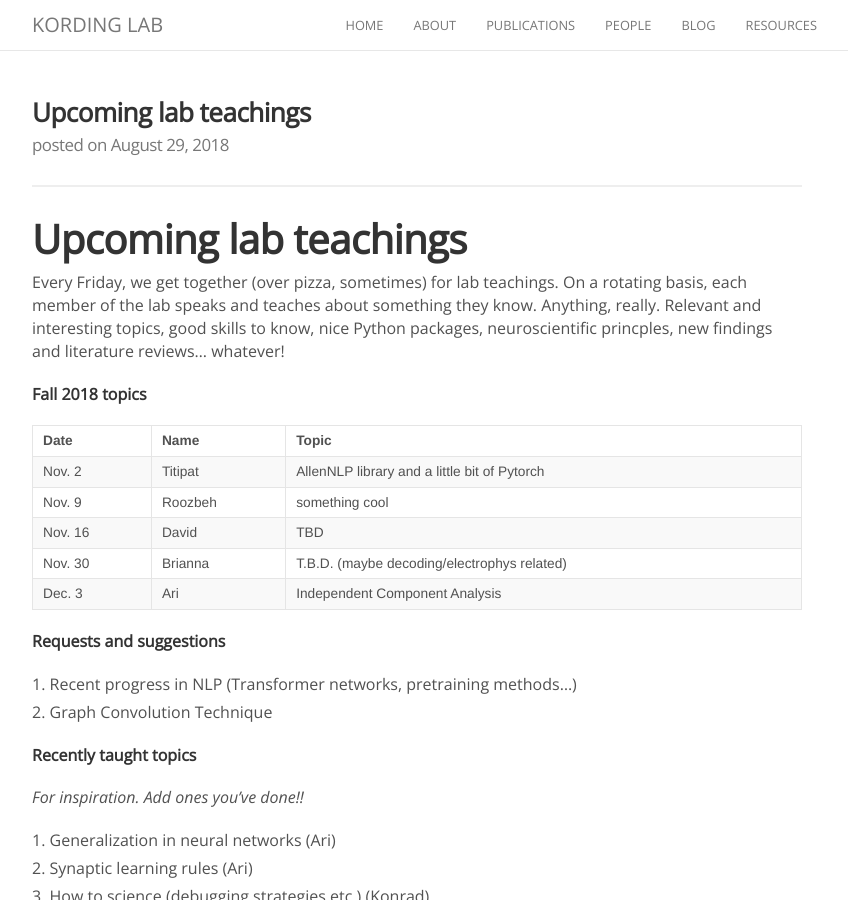
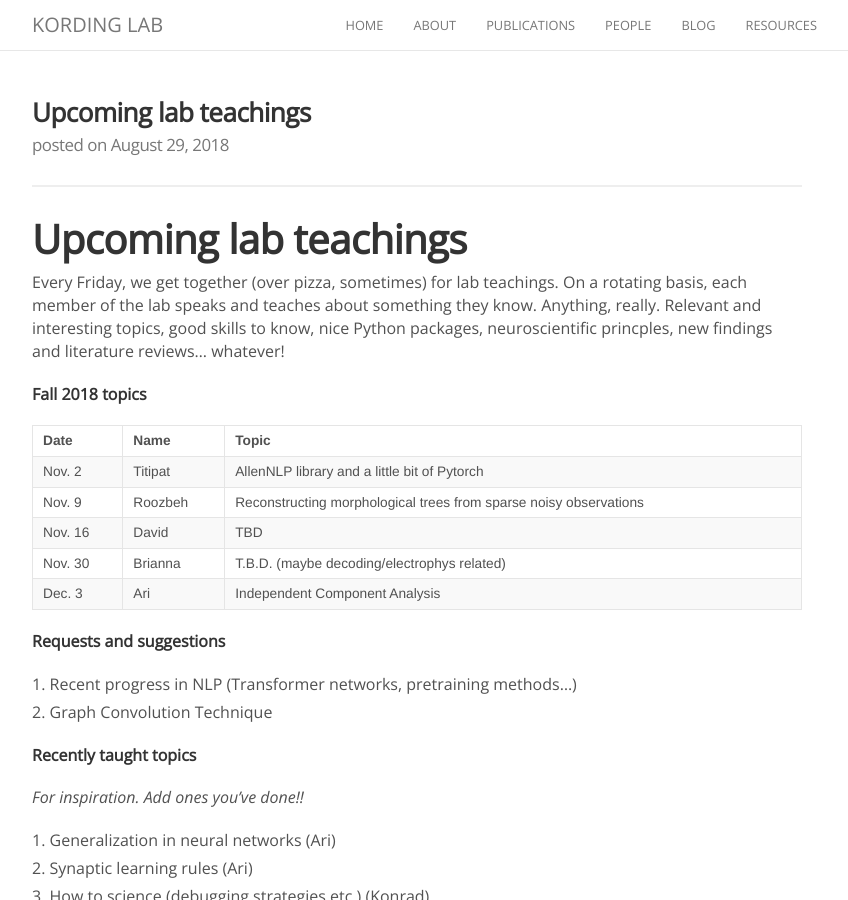
Before and after one commit to KordingLab/KordingLab.github.io, a Jekyll site: the page built from _posts/2018-08-29-upcoming-lab-teaching.md, in a window 1280 px wide and 900 px high. Shown: the whole window, without its empty margins (223-1071 px from the left). Built offline with Jekyll 4.4.1, drawn with Linux system fonts in a browser that asks for light colours; nearby versions of some CDN libraries; comment, search, counter and statistics services are not loaded.

Commit message:
Update Nov.9 lab teaching

```diff
--- a/_posts/2018-08-29-upcoming-lab-teaching.md
+++ b/_posts/2018-08-29-upcoming-lab-teaching.md
@@ -16,7 +16,7 @@ neuroscientific princples, new findings and literature reviews... whatever!
 | Date | Name | Topic |
 |------|------|-------|
 |Nov. 2|  Titipat   |  AllenNLP library and a little bit of Pytorch  |
-|Nov. 9|  Roozbeh    |    something cool   |
+|Nov. 9|  Roozbeh    |    Reconstructing morphological trees from sparse noisy observations   |
 |Nov. 16|   David   |   TBD   |
 |Nov. 30|Brianna|T.B.D. (maybe decoding/electrophys related)|
 |Dec. 3| Ari | Independent Component Analysis |
```
